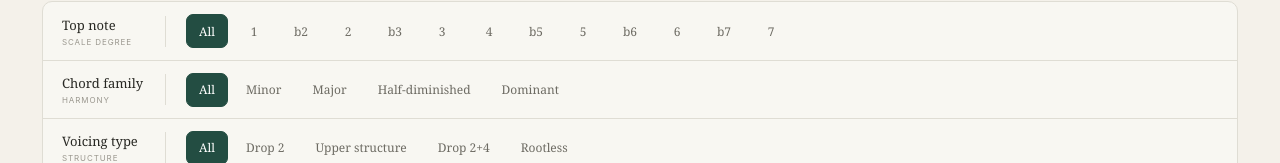
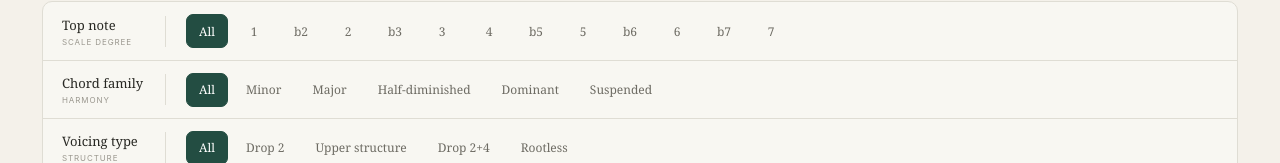
Before and after one commit to spironorpheus/vanarana, a React (Vite) app: page / in a window 1280 px wide. Shown: the part 181-344 px from the top of the page. Built offline with nearby package versions, Linux system fonts and the light colour scheme.

Commit message:
Support minor-major and suspended chord families

```diff
--- a/src/App.tsx
+++ b/src/App.tsx
@@ -482,7 +482,7 @@ function ShapeEditor({
       return
     }
     if (!inferChordFamily(name)) {
-      setCaptureNotice('Use a shape name beginning with maj, min, m…b5, 7, 9, 13, or alt.')
+      setCaptureNotice('Use a shape name beginning with maj, min, mM7, m…b5, sus2, sus4, 7, 9, 13, or alt.')
       return
     }
     if (draft.voicings.length === 0) {
--- a/src/data/chords.ts
+++ b/src/data/chords.ts
@@ -14,7 +14,7 @@ export const topNotes = [
 ] as const
 
 export type TopNote = (typeof topNotes)[number]
-export type FamilyId = 'minor' | 'major' | 'half-diminished' | 'dominant'
+export type FamilyId = 'minor' | 'major' | 'half-diminished' | 'dominant' | 'suspended'
 
 export type Voicing = {
   /** Each string is one staff/hand grouping, rendered on its own line. */
@@ -67,7 +67,8 @@ export function inferChordFamily(name: string): FamilyId | null {
 
   if (/^m\d+b5(?=$|[\s(])/.test(normalized)) return 'half-diminished'
   if (/^maj(?=$|[\d\s(])/.test(normalized)) return 'major'
-  if (/^min(?=$|[\d\s(])/.test(normalized)) return 'minor'
+  if (/^(?:min(?=$|[\d\s(])|mm7(?=$|[\s(]))/.test(normalized)) return 'minor'
+  if (/^sus[24](?=$|[\s(])/.test(normalized)) return 'suspended'
   if (/^alt(?=$|[\s(])/.test(normalized) || /^(?:7|9|13)(?=$|\D)/.test(normalized)) return 'dominant'
 
   return null
@@ -108,6 +109,12 @@ export const families: Array<{
     label: 'Dominant',
     shortLabel: 'dom',
     description: 'Altered dominants, suspended colors, and upper structures',
+  },
+  {
+    id: 'suspended',
+    label: 'Suspended',
+    shortLabel: 'sus',
+    description: 'Suspended-second and suspended-fourth colors',
   },
 ]
 
--- a/src/styles.css
+++ b/src/styles.css
@@ -19,7 +19,7 @@ button, input, textarea { font: inherit; }
 button { color: inherit; }
 
 .app-shell { min-height: 100vh; }
-.family-quality.minor { color: #4b776d; }.family-quality.major { color: #b56e28; }.family-quality.half-diminished { color: #a65d56; }.family-quality.dominant { color: #69618b; }
+.family-quality.minor { color: #4b776d; }.family-quality.major { color: #b56e28; }.family-quality.half-diminished { color: #a65d56; }.family-quality.dominant { color: #69618b; }.family-quality.suspended { color: #52799a; }
 
 main { min-width: 0; }
 .content { width: min(1280px, 100%); margin: 0 auto; padding: 45px 42px 70px; }
```
Also changed, not shown: 1 other file (tests, documents, lock files or other folders).
